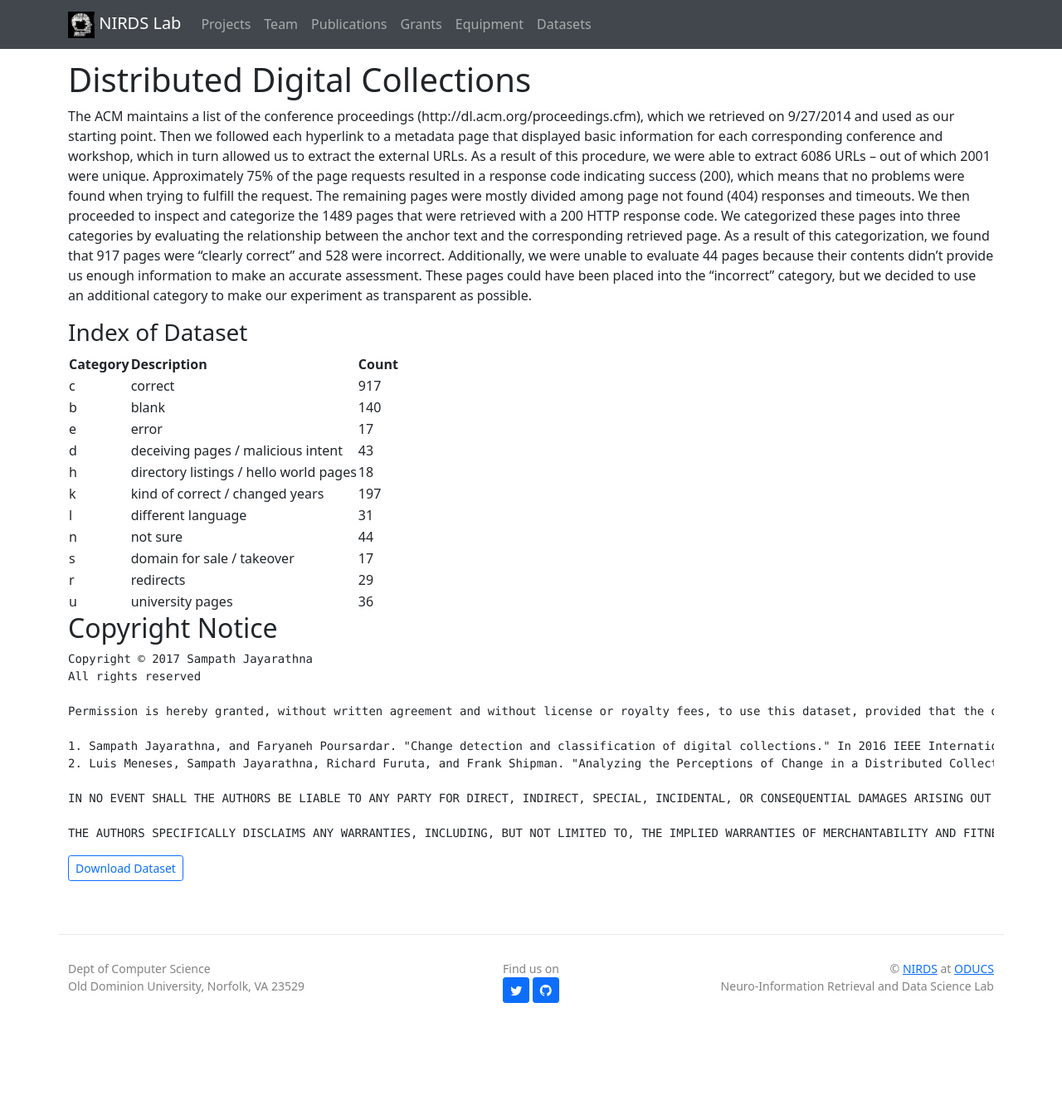
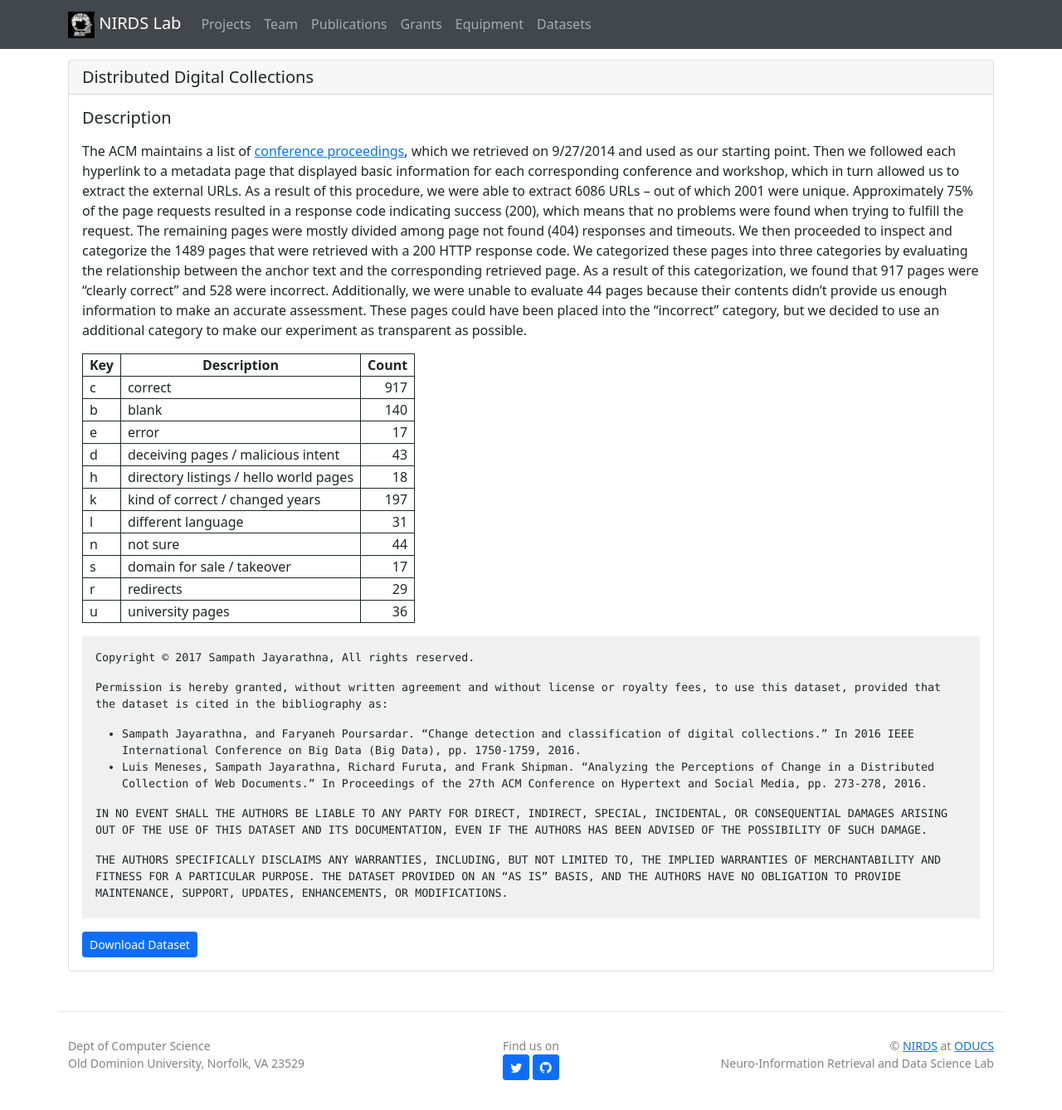
Before and after one commit to nirdslab/nirdslab.github.io, a Jekyll site: the page built from _datasets/1-distributed-digital-collections.md, in a window 1280 px wide and 1338 px high. Shown: the whole window at 83% size. Built offline with Jekyll 4.4.1, drawn with Linux system fonts in a browser that asks for light colours.

Commit message:
update dataset styling

````diff
--- a/_datasets/1-distributed-digital-collections.md
+++ b/_datasets/1-distributed-digital-collections.md
@@ -2,48 +2,40 @@
 layout: dataset
 title: Distributed Digital Collections
 permalink: /dataset/distributed-digital-collections
+description: |
+  The ACM maintains a list of <a href="http://dl.acm.org/proceedings.cfm">conference proceedings</a>, which we retrieved on 9/27/2014 and used as our starting point.
+  Then we followed each hyperlink to a metadata page that displayed basic information for each corresponding conference and workshop, which in turn allowed us to extract the external URLs.
+  As a result of this procedure, we were able to extract 6086 URLs – out of which 2001 were unique.
+  Approximately 75% of the page requests resulted in a response code indicating success (200), which means that no problems were found when trying to fulfill the request.
+  The remaining pages were mostly divided among page not found (404) responses and timeouts.
+  We then proceeded to inspect and categorize the 1489 pages that were retrieved with a 200 HTTP response code.
+  We categorized these pages into three categories by evaluating the relationship between the anchor text and the corresponding retrieved page.
+  As a result of this categorization, we found that 917 pages were “clearly correct” and 528 were incorrect.
+  Additionally, we were unable to evaluate 44 pages because their contents didn’t provide us enough information to make an accurate assessment.
+  These pages could have been placed into the “incorrect” category, but we decided to use an additional category to make our experiment as transparent as possible.
+
+  | Key | Description | Count |
+  |:----|-------------|------:|
+  | c | correct | 917 |
+  | b | blank | 140 |
+  | e | error | 17 |
+  | d | deceiving pages / malicious intent | 43 |
+  | h | directory listings / hello world pages | 18 |
+  | k | kind of correct / changed years | 197 |
+  | l | different language | 31 |
+  | n | not sure | 44 |
+  | s | domain for sale / takeover | 17 |
+  | r | redirects | 29 |
+  | u | university pages | 36 |
+copyright: |
+  Copyright © 2017 Sampath Jayarathna, All rights reserved.
+
+  Permission is hereby granted, without written agreement and without license or royalty fees, to use this dataset, provided that the dataset is cited in the bibliography as:
+  - Sampath Jayarathna, and Faryaneh Poursardar. "Change detection and classification of digital collections." In 2016 IEEE International Conference on Big Data (Big Data), pp. 1750-1759, 2016.
+  - Luis Meneses, Sampath Jayarathna, Richard Furuta, and Frank Shipman. "Analyzing the Perceptions of Change in a Distributed Collection of Web Documents." In Proceedings of the 27th ACM Conference on Hypertext and Social Media, pp. 273-278, 2016.
+
+  IN NO EVENT SHALL THE AUTHORS BE LIABLE TO ANY PARTY FOR DIRECT, INDIRECT, SPECIAL, INCIDENTAL, OR CONSEQUENTIAL DAMAGES ARISING OUT OF THE USE OF THIS DATASET AND ITS DOCUMENTATION, EVEN IF THE AUTHORS HAS BEEN ADVISED OF THE POSSIBILITY OF SUCH DAMAGE.
+
+  THE AUTHORS SPECIFICALLY DISCLAIMS ANY WARRANTIES, INCLUDING, BUT NOT LIMITED TO, THE IMPLIED WARRANTIES OF MERCHANTABILITY AND FITNESS FOR A PARTICULAR PURPOSE. THE DATASET PROVIDED ON AN "AS IS" BASIS, AND THE AUTHORS HAVE NO OBLIGATION TO PROVIDE MAINTENANCE, SUPPORT, UPDATES, ENHANCEMENTS, OR MODIFICATIONS.
+link: https://www.cs.odu.edu/~sampath/dataset/Distributed_Digital_Collections_dataset.zip
 ---
-
-The ACM maintains a list of the conference proceedings (http://dl.acm.org/proceedings.cfm), which we retrieved on 9/27/2014 and used as our starting point.
-Then we followed each hyperlink to a metadata page that displayed basic information for each corresponding conference and workshop, which in turn allowed us to extract the external URLs.
-As a result of this procedure, we were able to extract 6086 URLs – out of which 2001 were unique.
-Approximately 75% of the page requests resulted in a response code indicating success (200), which means that no problems were found when trying to fulfill the request.
-The remaining pages were mostly divided among page not found (404) responses and timeouts.
-We then proceeded to inspect and categorize the 1489 pages that were retrieved with a 200 HTTP response code.
-We categorized these pages into three categories by evaluating the relationship between the anchor text and the corresponding retrieved page.
-As a result of this categorization, we found that 917 pages were “clearly correct” and 528 were incorrect.
-Additionally, we were unable to evaluate 44 pages because their contents didn’t provide us enough information to make an accurate assessment.
-These pages could have been placed into the “incorrect” category, but we decided to use an additional category to make our experiment as transparent as possible.
-### Index of Dataset
-
-| Category | Description                            | Count |
-|----------|----------------------------------------|-------|
-| c        | correct                                | 917   |
-| b        | blank                                  | 140   |
-| e        | error                                  | 17    |
-| d        | deceiving pages / malicious intent     | 43    |
-| h        | directory listings / hello world pages | 18    |
-| k        | kind of correct / changed years        | 197   |
-| l        | different language                     | 31    |
-| n        | not sure                               | 44    |
-| s        | domain for sale / takeover             | 17    |
-| r        | redirects                              | 29    |
-| u        | university pages                       | 36    |
-
-## Copyright Notice
-
-```
-Copyright © 2017 Sampath Jayarathna
-All rights reserved
-
-Permission is hereby granted, without written agreement and without license or royalty fees, to use this dataset, provided that the dataset is cited in the bibliography as:
-
-1. Sampath Jayarathna, and Faryaneh Poursardar. "Change detection and classification of digital collections." In 2016 IEEE International Conference on Big Data (Big Data), pp. 1750-1759, 2016.
-2. Luis Meneses, Sampath Jayarathna, Richard Furuta, and Frank Shipman. "Analyzing the Perceptions of Change in a Distributed Collection of Web Documents." In Proceedings of the 27th ACM Conference on Hypertext and Social Media, pp. 273-278, 2016.
-
-IN NO EVENT SHALL THE AUTHORS BE LIABLE TO ANY PARTY FOR DIRECT, INDIRECT, SPECIAL, INCIDENTAL, OR CONSEQUENTIAL DAMAGES ARISING OUT OF THE USE OF THIS DATASET AND ITS DOCUMENTATION, EVEN IF THE AUTHORS HAS BEEN ADVISED OF THE POSSIBILITY OF SUCH DAMAGE.
-
-THE AUTHORS SPECIFICALLY DISCLAIMS ANY WARRANTIES, INCLUDING, BUT NOT LIMITED TO, THE IMPLIED WARRANTIES OF MERCHANTABILITY AND FITNESS FOR A PARTICULAR PURPOSE. THE DATASET PROVIDED ON AN "AS IS" BASIS, AND THE AUTHORS HAVE NO OBLIGATION TO PROVIDE MAINTENANCE, SUPPORT, UPDATES, ENHANCEMENTS, OR MODIFICATIONS.
-```
-
-<a href="https://www.cs.odu.edu/~sampath/dataset/Distributed_Digital_Collections_dataset.zip" target="_blank" class="btn btn-sm btn-outline-primary">Download Dataset</a>
--- a/_layouts/dataset.html
+++ b/_layouts/dataset.html
@@ -2,6 +2,29 @@
 layout: default
 ---
 
-<h1>{{ page.title }}</h1>
+<style>
+  th,
+  td {
+    border: 1px solid;
+    padding-inline: 0.5rem;
+  }
 
-{{ content }}
+  th {
+    text-align: center;
+  }
+
+  .codeblock {
+    background: #f0f0f0;
+    font-size: smaller;
+  }
+</style>
+
+<div class="card">
+  <h5 class="card-header">{{ page.title }}</h5>
+  <div class="card-body">
+    <h5 class="card-title">Description</h5>
+    <p class="card-text">{{ page.description | markdownify }}</p>
+    <div class="p-3 pb-1 my-3 font-monospace codeblock">{{ page.copyright | markdownify }}</div>
+    <a class="btn btn-sm btn-primary" target="_blank" href="{{ page.link }}">Download Dataset</a>
+  </div>
+</div>
````
Also changed, not shown: datasets.md (+1 -1 lines).
